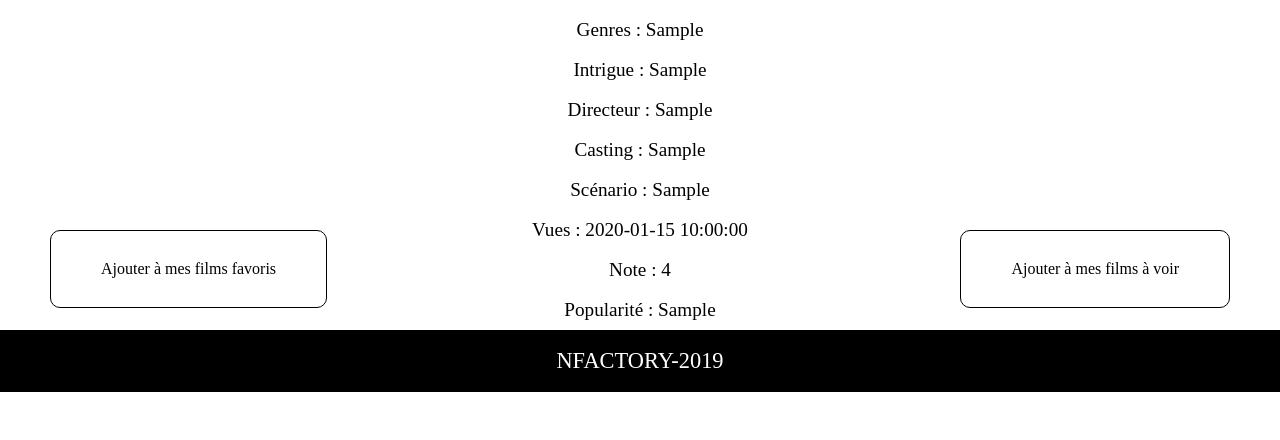
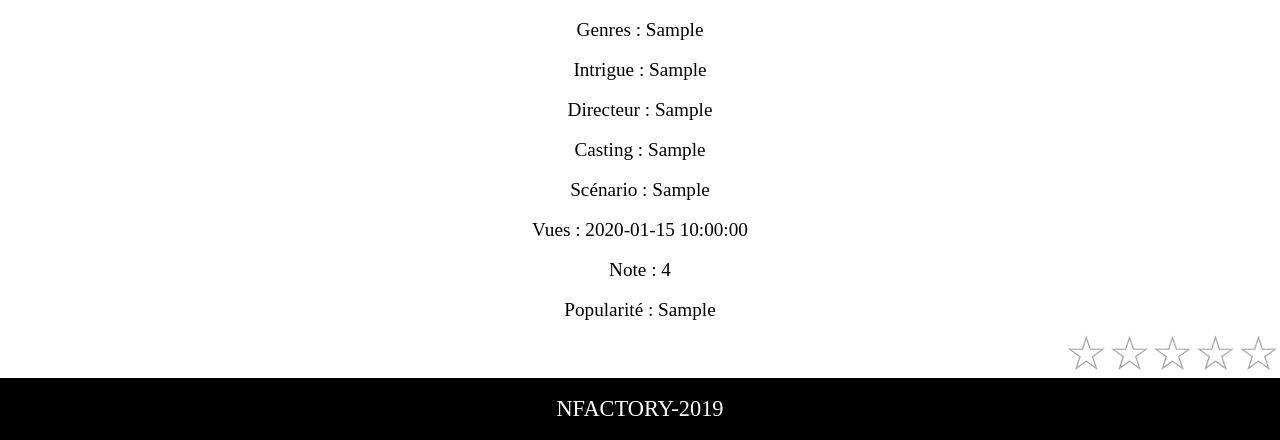
Before and after one commit to Nifooo/MoovieProject, a PHP site: page /details.php?id=1 in a window 1280 px wide. Shown: the part 786-1226 px from the top of the page. Before the commit the page ends 1178 px from the top, so only its background shows below. Run offline with PHP 8.4, Linux system fonts and the light colour scheme; tables that the repository leaves empty or names only in its code hold one stand-in row (values such as "Sample post"); a stand-in replaces the project's code that opens the database connection.

Commit message:
changement des boutons films a voir et films notés et ensuite j'ai créer un système de notation étoile sur la page détails que je bougerais dans la page films à voirs quand elle sera prête

```diff
--- a/asset/css/style.css
+++ b/asset/css/style.css
@@ -202,6 +202,11 @@ PAGE DE DETAILS
     margin: 80px 0;
 }
 
+.vertical input[type=submit]:hover {
+    background-color: white;
+    color: black;
+}
+
 .films img {
     display: block;
     margin-left: auto;
@@ -241,6 +246,27 @@ PAGE DE DETAILS
     background-color: black;
     color: white;
     border: 1.5px solid white;
+}
+
+.rating a {
+    color: #aaa;
+    text-decoration: none;
+    font-size: 3em;
+    transition: color .4s;
+}
+.rating a:hover,
+.rating a:focus {
+    color: orange;
+    cursor: pointer;
+}
+
+.rating a:hover ~ a,
+.rating a:focus ~ a {
+    color: orange;
+}
+
+.rating a {
+    float: right;
 }
 
 
--- a/details.php
+++ b/details.php
@@ -41,9 +41,16 @@ include('inc/header.php'); ?>
         <p>Vues : <?php echo $movie['runtime'] ?></p>
         <p>Note : <?php echo $movie['rating'] ?></p>
         <p>Popularité : <?php echo $movie['popularity'] ?></p>
-        <a class="favorite" href="addInMyFav.php?id=<?= $movie['id']?>">Ajouter à mes films favoris</a>
-        <a class="toosee" href="addInToSee.php?id=<?= $movie['id']?>">Ajouter à mes films à voir</a>
-
+        <?php if ( isLogged()){ ?>
+        <a class="toosee" href="addInToSee.php?id=<?= $movie['id']?>">Ajouter à mes films à voir</a> <?php } ?>
+        <div class="rating"><!--
+   --><a href="#5" title="Donner 5 étoiles">☆</a><!--
+   --><a href="#4" title="Donner 4 étoiles">☆</a><!--
+   --><a href="#3" title="Donner 3 étoiles">☆</a><!--
+   --><a href="#2" title="Donner 2 étoiles">☆</a><!--
+   --><a href="#1" title="Donner 1 étoile">☆</a>
+        </div>
+    <div class="clear"></div>
     </div>
 
 
--- a/inc/header.php
+++ b/inc/header.php
@@ -25,7 +25,7 @@
                 <li><a href="logout.php">Deconnexion</a></li>
                 <li><a href="admin.php">Pannel admin</a></li>
                 <li><a href="aVoir.php">Films à voir</a></li>
-                <li><a href="favUsers.php">Mes favoris</a></li>
+                <li><a href="favUsers.php">Films notés</a></li>
            <?php }  else { ?>
                 <div class="head2">
             <li><a href="logout.php">Deconnexion</a></li>
--- a/index.php
+++ b/index.php
@@ -117,7 +117,7 @@ include('inc/header.php');
                 <input type="checkbox" class="adventure" name="cat[]" value="Adventure">
                 <label for="adventure">Adventure</label>
 
-                <input type="submit" name="submitted" value="Filtrer">
+                <input type="submit" class="filtre" name="submitted" value="Filtrer">
             </form>
 
 </div>
```
Also changed, not shown: aVoir.php (+6 -6 lines).
